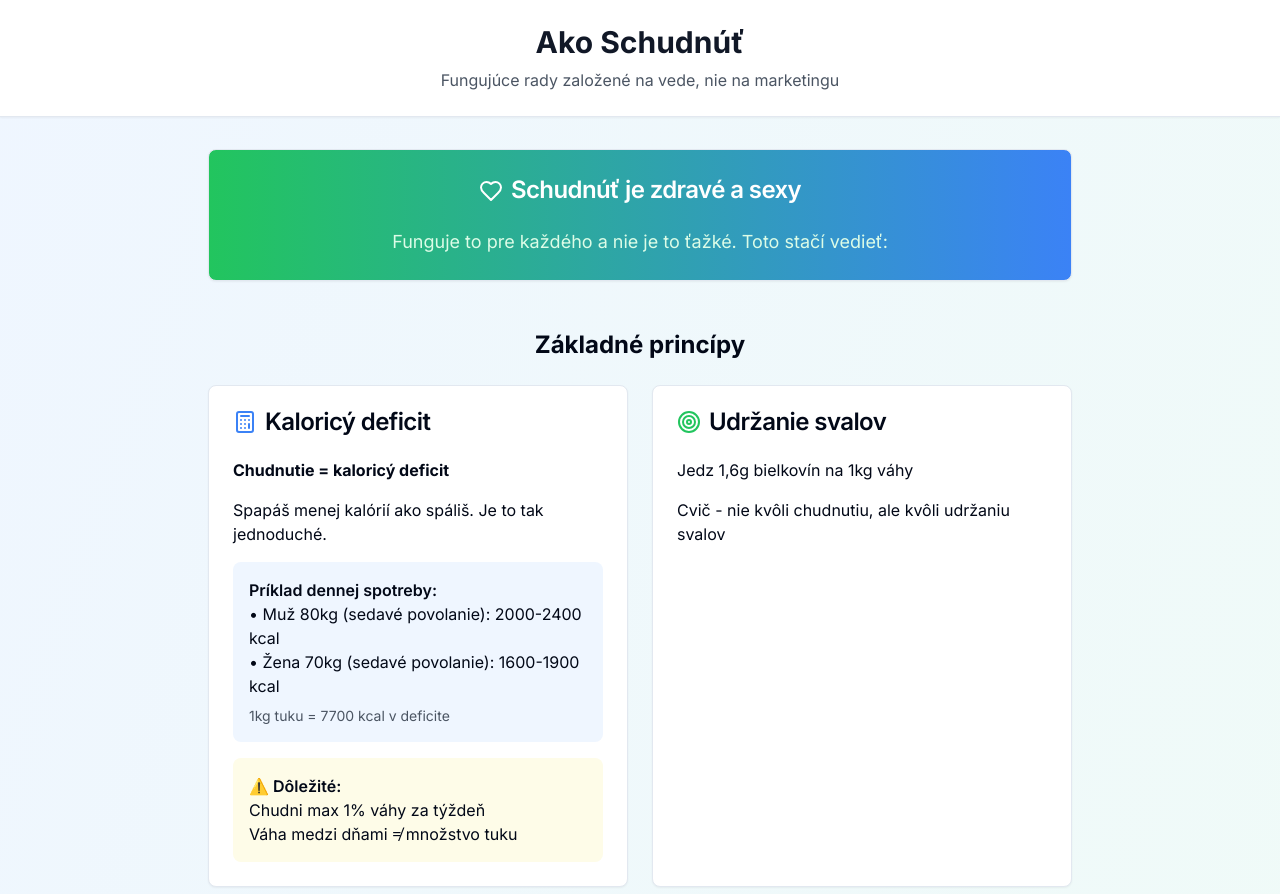
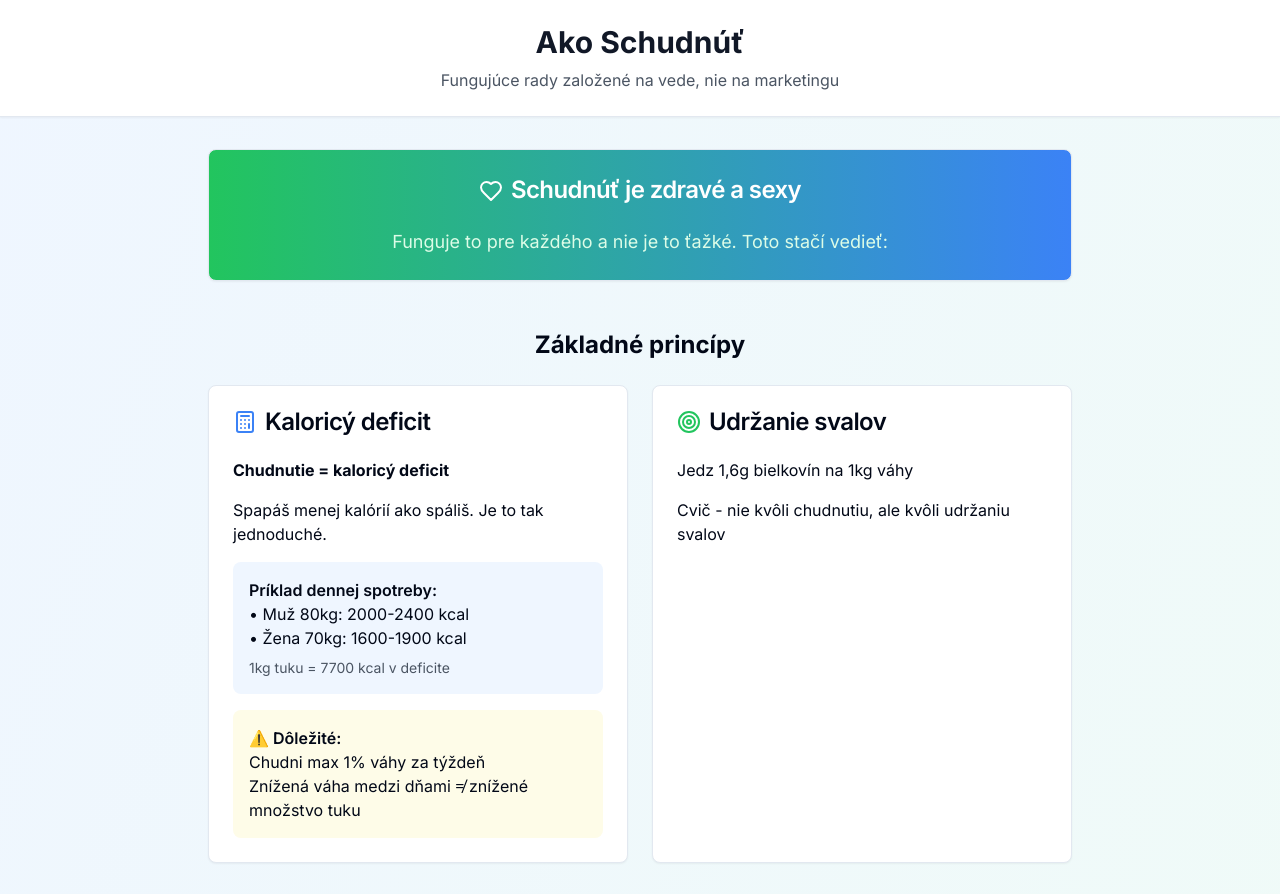
Before and after one commit to Luxqs/slimzyo, a React (Vite) app: page / in a window 1280 px wide. Shown: the top 894 px of the page. Built offline with nearby package versions, Linux system fonts and the light colour scheme.

Commit message:
Visual edit in Lovable
Edited UI in Lovable

```diff
--- a/src/pages/Index.tsx
+++ b/src/pages/Index.tsx
@@ -50,14 +50,14 @@ const Index = () => {
                 <p>Spapáš menej kalórií ako spáliš. Je to tak jednoduché.</p>
                 <div className="mt-4 p-4 bg-blue-50 rounded-lg">
                   <p className="font-semibold">Príklad dennej spotreby:</p>
-                  <p>• Muž 80kg (sedavé povolanie): 2000-2400 kcal</p>
-                  <p>• Žena 70kg (sedavé povolanie): 1600-1900 kcal</p>
+                  <p>• Muž 80kg: 2000-2400 kcal</p>
+                  <p>• Žena 70kg: 1600-1900 kcal</p>
                   <p className="mt-2 text-sm text-gray-600">1kg tuku = 7700 kcal v deficite</p>
                 </div>
                 <div className="mt-4 p-4 bg-yellow-50 rounded-lg">
                   <p className="font-semibold">⚠️ Dôležité:</p>
                   <p>Chudni max 1% váhy za týždeň</p>
-                  <p>Váha medzi dňami ≠ množstvo tuku</p>
+                  <p>Znížená váha medzi dňami ≠ znížené množstvo tuku</p>
                 </div>
               </CardContent>
             </Card>
```
